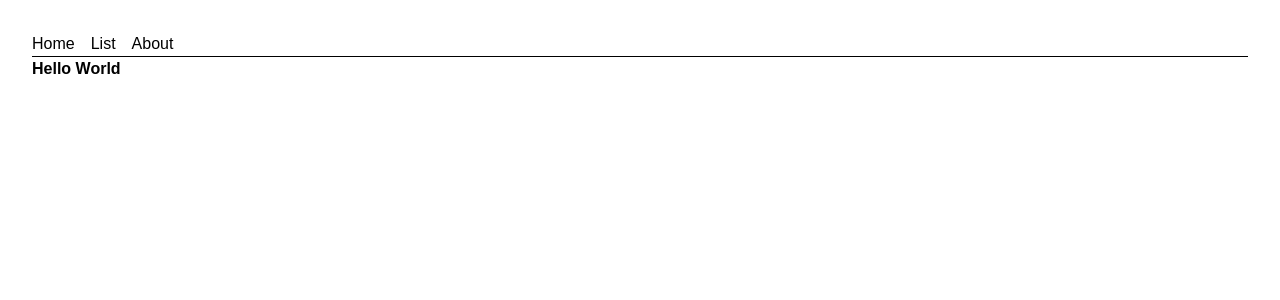
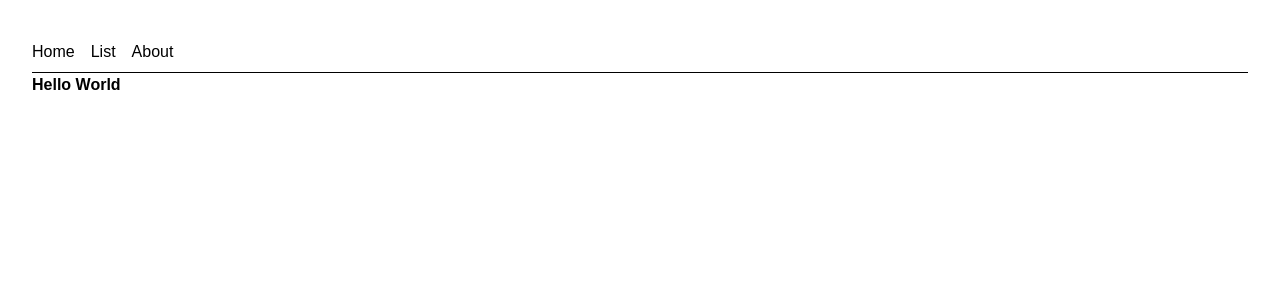
Before and after one commit to zakiyul/kopi-jalanan, a Next.js app: page / in a window 1280 px wide. Shown: the top 300 px of the page. Built offline with nearby package versions, Linux system fonts and the light colour scheme.

Commit message:
fix routing and adding some components

```diff
--- a/app/about/page.tsx
+++ b/app/about/page.tsx
@@ -1,6 +1,9 @@
+import { NavbarWrapper } from "@/components/navbar/navbar"
+
 export default function About(){
     return (
         <>
+            <NavbarWrapper/>
             <strong>Halaman About</strong>
         </>
     )
--- a/app/kopi/page.tsx
+++ b/app/kopi/page.tsx
@@ -1,6 +1,9 @@
+import { NavbarWrapper } from "@/components/navbar/navbar"
+
 export default function Kopi(){
     return (
         <>
+            <NavbarWrapper/>
             <strong>Halaman Kopi</strong>
         </>
     )
--- a/app/page.tsx
+++ b/app/page.tsx
@@ -1,22 +1,10 @@
 import Link from "next/link";
+import {NavbarWrapper} from '../components/navbar/navbar';
 
 export default function Page(){
   return (
     <>
-      <nav>
-        <ul style={{ display:'flex', gap:'16px' }}>
-          <li>
-            <Link href='/'>Home</Link>
-          </li>
-          <li>
-            <Link href='/kopi'>List</Link>
-          </li>
-          <li>
-            <Link href='/about'>About</Link>
-          </li>
-        </ul>
-        <hr />
-      </nav>
+      <NavbarWrapper/>
       <div>
         <strong>Hello World</strong>
       </div>
--- /dev/null
+++ b/components/navbar/navbar.tsx
@@ -0,0 +1,14 @@
+import Link from "next/link"
+
+export const NavbarWrapper = () => {
+    return (
+        <>
+            <div className="flex gap-4 my-2">
+                <Link href='/'>Home</Link>
+                <Link href='/kopi'>List</Link>
+                <Link href='/about'>About</Link>
+            </div>
+            <hr />
+        </>
+    )
+}
```
